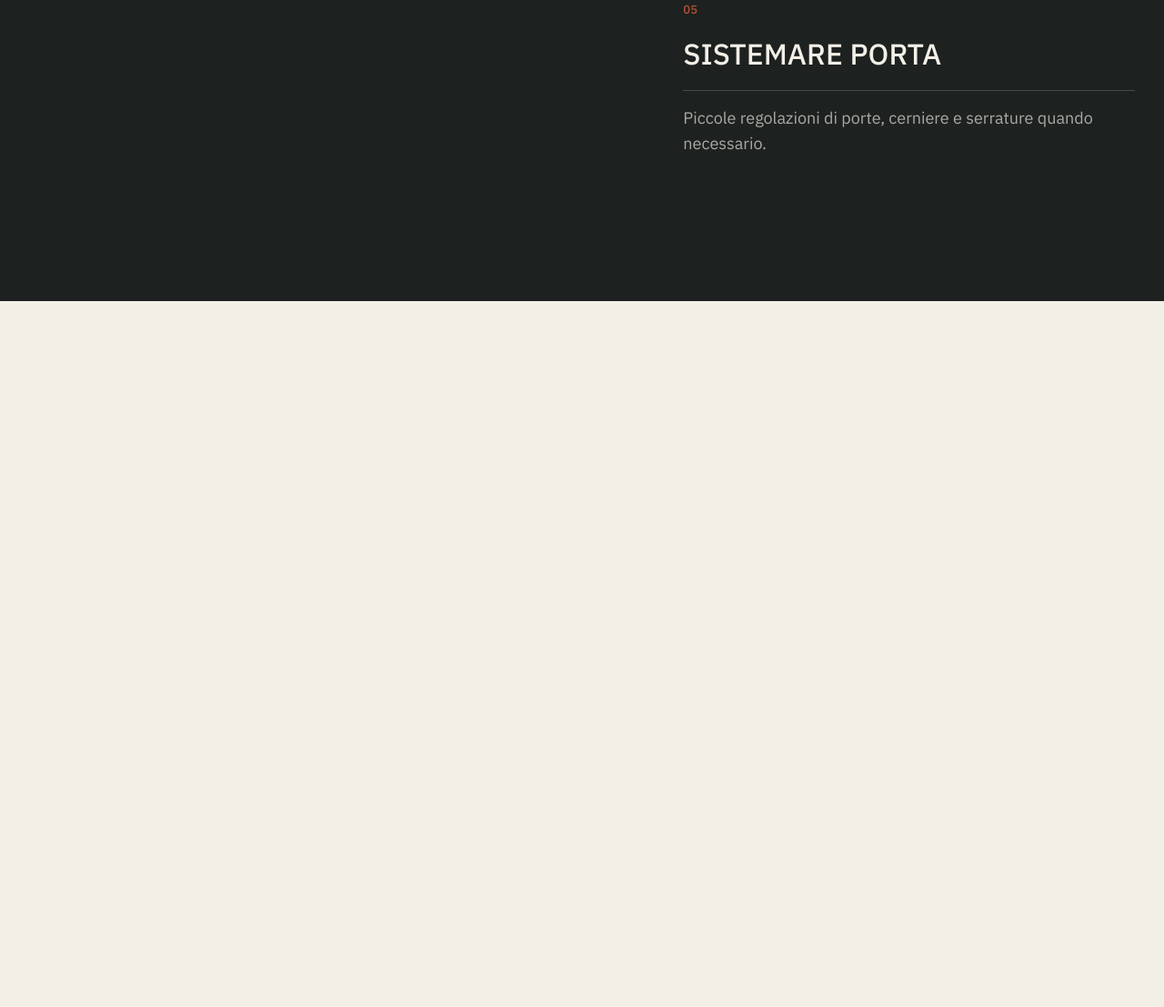
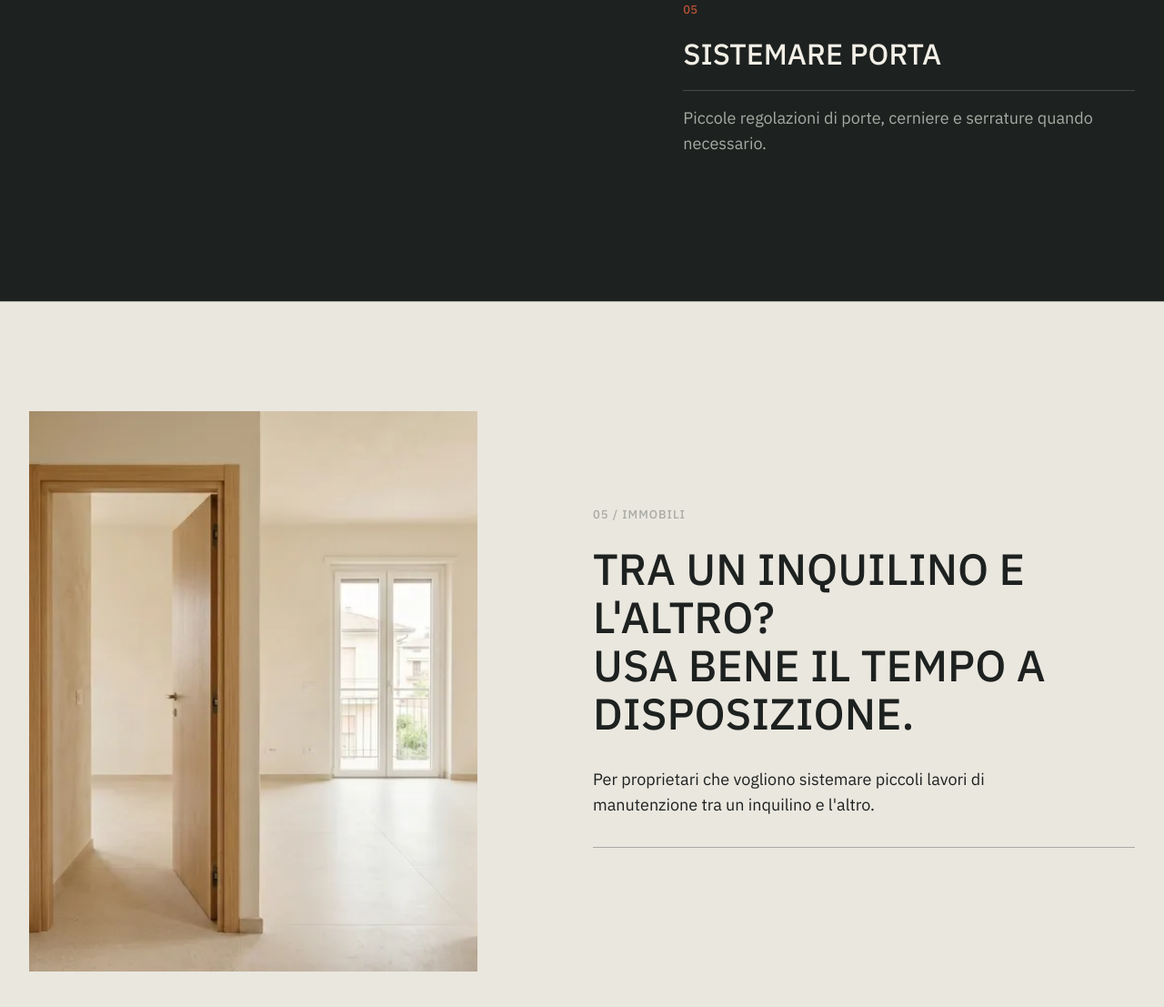
Before and after one commit to Gorodeikin/modo-fix, a website built with Vite: page index.html in a window 1280 px wide. Shown: the part 5920-7027 px from the top of the page at 91% size. Before the commit the page ends 6251 px from the top, so only its background shows below. Built offline with nearby package versions, Linux system fonts and the light colour scheme.

Commit message:
feat(properties): build responsive properties section

```diff
--- a/index.html
+++ b/index.html
@@ -440,6 +440,48 @@
         </div>
       </div>
     </section>
+    <section class="properties" id="properties">
+      <div class="properties__inner">
+        <div class="properties__content">
+          <p class="properties__label">05 / IMMOBILI</p>
+          <h2 class="properties__title">
+            TRA UN INQUILINO E<br class="properties__desktop-break">
+            L'ALTRO?<br class="properties__desktop-break">
+            USA BENE IL TEMPO A<br class="properties__desktop-break">
+            DISPOSIZIONE.
+          </h2>
+          <p class="properties__text">
+            Per proprietari che vogliono sistemare piccoli lavori di manutenzione tra un inquilino e l'altro.
+          </p>
+        </div>
+        <div class="properties__media">
+          <picture>
+            <source
+              type="image/webp"
+              srcset="
+                /images/modo-fix-immobili-360.webp 360w,
+                /images/modo-fix-immobili-480.webp 480w,
+                /images/modo-fix-immobili-768.webp 768w,
+                /images/modo-fix-immobili-960.webp 960w,
+                /images/modo-fix-immobili-1200.webp 1200w
+              "
+              sizes="
+                (max-width: 767px) calc(100vw - 40px),
+                (max-width: 1279px) calc(100vw - 64px),
+                560px
+              "
+            >
+            <img
+              class="properties__image"
+              src="/images/modo-fix-immobili-1200.webp"
+              alt="Interno luminoso di un appartamento con porte in legno e ampie finestre"
+              loading="lazy"
+              decoding="async"
+            >
+          </picture>
+        </div>
+      </div>
+    </section>
   </main>
 </body>
 </html>
--- a/src/styles/responsive.css
+++ b/src/styles/responsive.css
@@ -282,6 +282,38 @@
   .storytelling__task-title {
     font-size: 24px;
     line-height: 36px;
+  }
+
+  .properties {
+    padding: 88px 0;
+  }
+
+  .properties__inner {
+    padding-inline: 32px;
+    gap: 48px;
+  }
+
+  .properties__title {
+    max-width: none;
+
+    font-size: 64px;
+    line-height: 70.4px;
+    font-weight: 500;
+  }
+
+  .properties__content {
+    padding-bottom: 30px;
+  }
+
+  .properties__text {
+    max-width: 672px;
+
+    font-size: 20px;
+    line-height: 28px;
+  }
+
+  .properties__media {
+    aspect-ratio: 21 / 9;
   }
 }
 
@@ -627,6 +659,74 @@
     font-size: 18px;
     line-height: 28px;
   }
+
+  .properties {
+    padding: 120px 0;
+
+    background: var(--color-stone-mid);
+  }
+
+  .properties__inner {
+    padding-inline: 32px;
+
+    display: grid;
+    grid-template-columns: 492.67px 596px;
+    gap: 127.33px;
+    align-items: center;
+  }
+
+  .properties__content {
+    grid-column: 2;
+    grid-row: 1;
+
+    height: 615.81px;
+    padding-bottom: 32px;
+
+    justify-content: center;
+    gap: 0;
+  }
+
+  .properties__label {
+    margin-bottom: 24px;
+  }
+
+  .properties__title {
+    max-width: none;
+    margin-bottom: 32px;
+
+    font-size: 48px;
+    line-height: 52.8px;
+    font-weight: 500;
+  }
+
+  .properties__text {
+    max-width: 448px;
+    margin-bottom: 32px;
+
+    font-size: 18px;
+    line-height: 28px;
+  }
+
+  .properties__content::after {
+    content: "";
+
+    width: 100%;
+    height: 1px;
+
+    background: var(--color-hairline);
+  }
+
+  .properties__media {
+    grid-column: 1;
+    grid-row: 1;
+
+    width: 492.67px;
+    aspect-ratio: 4 / 5;
+  }
+
+  .properties__desktop-break {
+    display: revert;
+  }
 }
 
 @media (min-width: 1440px) {
@@ -671,4 +771,31 @@
   .storytelling__inner {
     max-width: 1440px;
   }
+
+  .properties__inner {
+    max-width: 1440px;
+
+    grid-template-columns: 559.33px 676px;
+    grid-template-rows: 615.81px;
+    gap: 140.67px;
+  }
+
+  .properties__media {
+    width: 559.33px;
+    align-self: center;
+  }
 }
+
+@media (max-width: 359px) {
+  .properties__title {
+    font-size: 39px;
+    line-height: 42.9px;
+  }
+}
+
+@media (min-width: 360px) and (max-width: 374px) {
+  .properties__title {
+    font-size: 44px;
+    line-height: 48.4px;
+  }
+}
--- a/src/styles/sections.css
+++ b/src/styles/sections.css
@@ -664,3 +664,84 @@
   line-height: 26px;
   font-weight: 400;
 }
+
+.properties {
+  padding: 72px 0;
+  border-top: 1px solid var(--color-hairline);
+
+  background: var(--color-stone-light);
+}
+
+.properties__inner {
+  width: 100%;
+  max-width: 1280px;
+  margin-inline: auto;
+  padding-inline: 20px;
+
+  display: flex;
+  flex-direction: column;
+  gap: 48px;
+}
+
+.properties__content {
+  display: flex;
+  flex-direction: column;
+  gap: 15px;
+}
+
+.properties__label {
+  color: var(--color-hairline);
+
+  font-size: 13px;
+  line-height: 19.5px;
+  font-weight: 500;
+  letter-spacing: 1px;
+  text-transform: uppercase;
+}
+
+.properties__title {
+  max-width: clamp(320px, calc(100vw - 70px), 697px);
+
+  color: var(--color-graphite);
+
+  font-size: 48px;
+  line-height: 52.8px;
+  font-weight: 400;
+  text-transform: uppercase;
+}
+
+.properties__text {
+  color: var(--color-graphite);
+
+  font-size: 18px;
+  line-height: 29.25px;
+  font-weight: 400;
+}
+
+.properties__media {
+  width: 100%;
+  aspect-ratio: 16 / 9;
+
+  overflow: hidden;
+}
+
+.properties__media picture {
+  width: 100%;
+  height: 100%;
+
+  display: block;
+}
+
+.properties__image {
+  width: 100%;
+  height: 100%;
+
+  display: block;
+
+  object-fit: cover;
+  object-position: center;
+}
+
+.properties__desktop-break {
+  display: none;
+}
```
Also changed, not shown: public/images/modo-fix-immobili-1200.webp (added), public/images/modo-fix-immobili-360.webp (added), public/images/modo-fix-immobili-480.webp (added), public/images/modo-fix-immobili-768.webp (added), public/images/modo-fix-immobili-960.webp (added).
